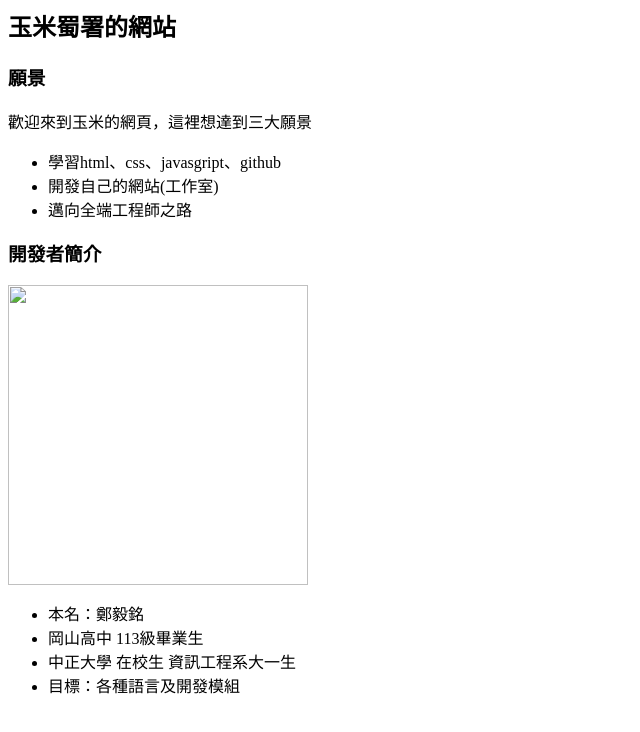
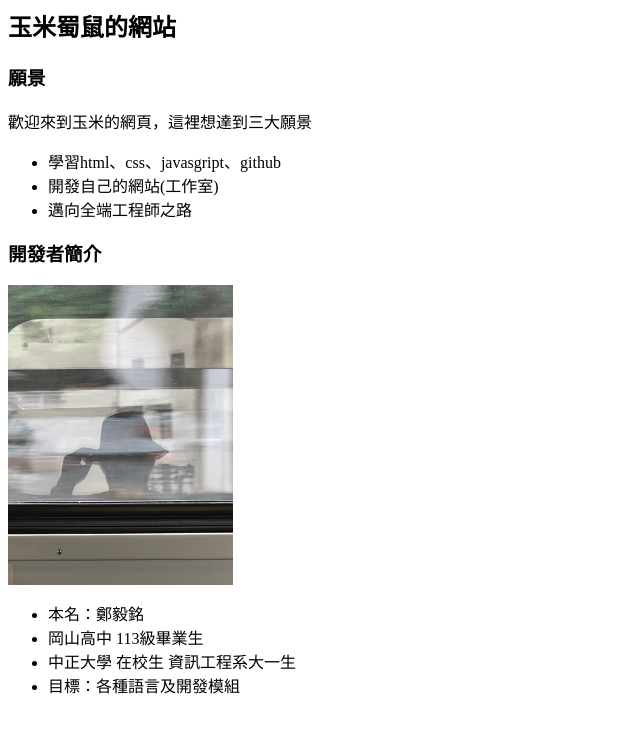
Before and after one commit to zeamayiming/corn-selfweb, a plain HTML site: page corn_main.html in a window 1280 px wide. Shown: the whole page, without its empty margins (0-640 px from the left). Drawn offline with Linux system fonts and the light colour scheme.

Commit message:
Update corn_main.html

```diff
--- a/corn_main.html
+++ b/corn_main.html
@@ -1,9 +1,12 @@
 <!DOCTEPY html>
+<html>
     <head>
-
+        <meta charset="utf-8"/>
+        <meta name="keywords" content="玉米,毅銘">
+        <title>玉米蜀鼠的網站</title>
     </head>
     <section>
-    <h2>玉米蜀署的網站</h2>
+        <h2>玉米蜀鼠的網站</h2>
         <h3>願景</h3>
         <p>歡迎來到玉米的網頁，這裡想達到三大願景</p>
         <ul>
@@ -14,7 +17,7 @@
     </section>
     <section>
         <h3>開發者簡介</h3>
-    <img src ="%E5%A4%A7%E9%A0%AD%E7%85%A7.jpg" height="300px">
+        <img src ="ddcc.jpg" height="300px">
         <ul>
             <li>本名：鄭毅銘</li>
             <li>岡山高中 113級畢業生</li>
@@ -22,3 +25,4 @@
             <li>目標：各種語言及開發模組</li>
         </ul>
     </section>
+</html>
```
Lines whose indentation alone changed are shown as unchanged.
